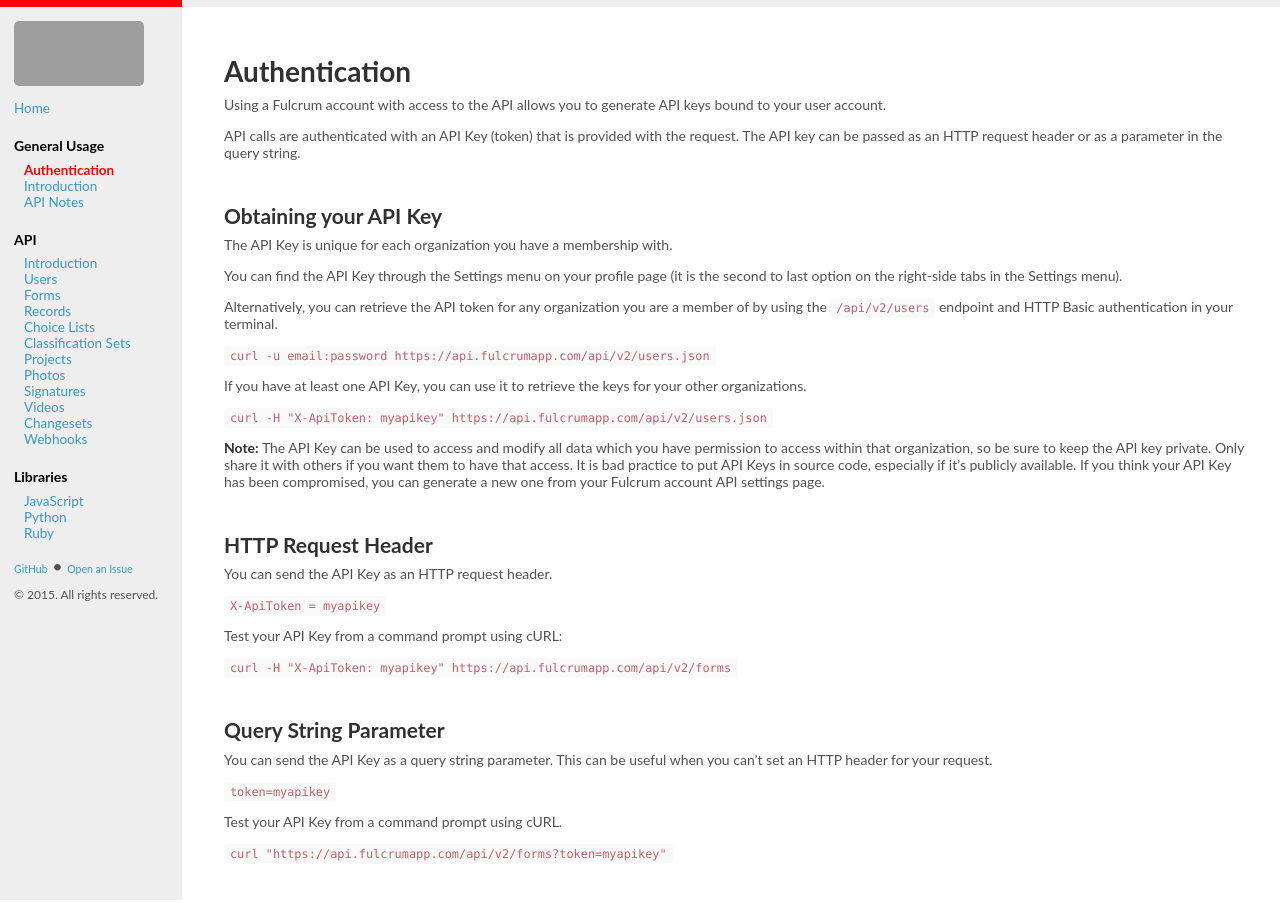
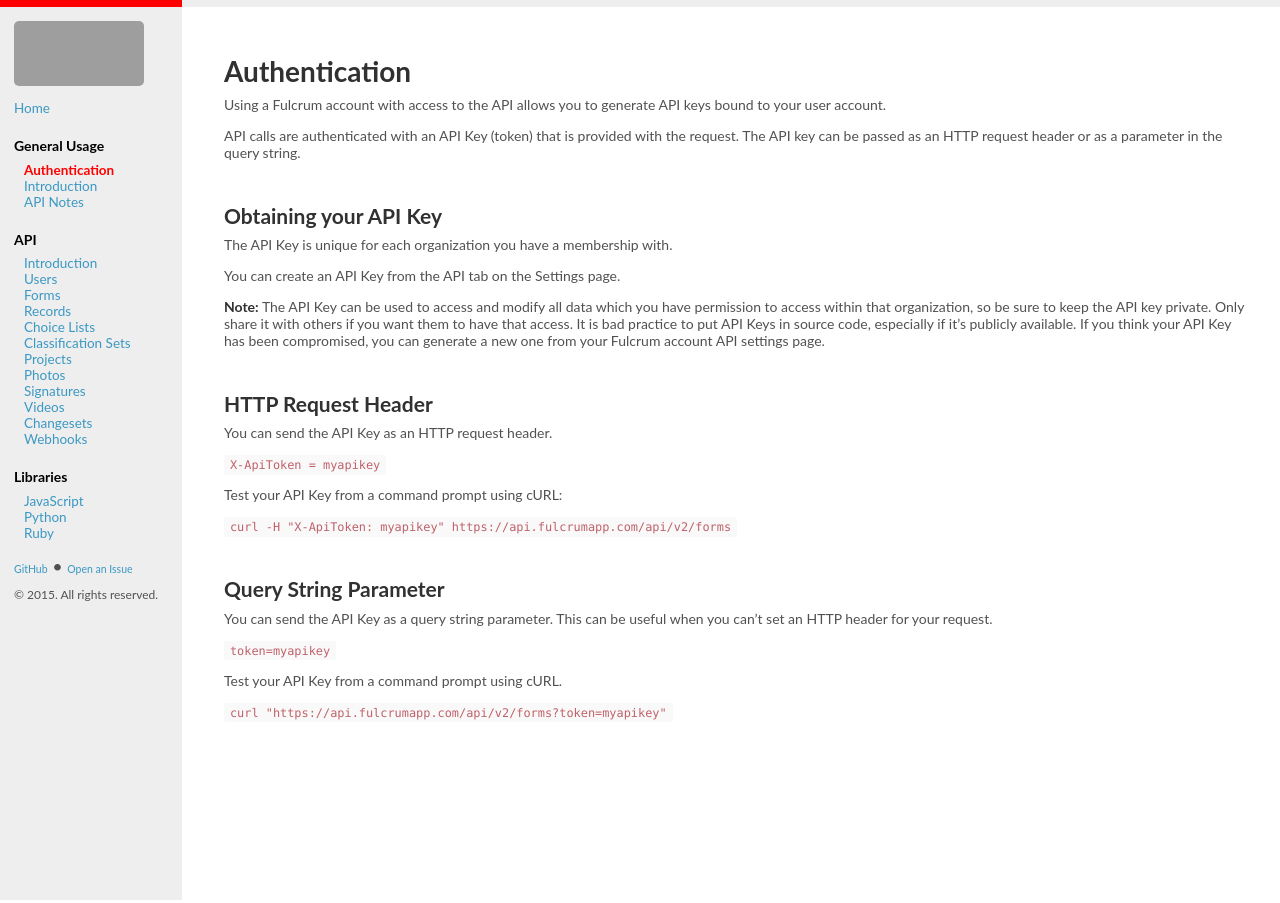
Before and after one commit to rylincoln/developer.fulcrumapp.com, a Jekyll site: the page built from _general/authentication.md, in a window 1280 px wide. Built offline with Jekyll 4.4.1, drawn with Linux system fonts in a browser that asks for light colours; grey boxes are pictures that could not be loaded.

Commit message:
Update API authentication info

```diff
--- a/_general/authentication.md
+++ b/_general/authentication.md
@@ -15,15 +15,7 @@ API calls are authenticated with an API Key (token) that is provided with the re
 
 The API Key is unique for each organization you have a membership with.
 
-You can find the API Key through the Settings menu on your profile page (it is the second to last option on the right-side tabs in the Settings menu).
-
-Alternatively, you can retrieve the API token for any organization you are a member of by using the `/api/v2/users` endpoint and HTTP Basic authentication in your terminal.
-
-`curl -u email:password https://api.fulcrumapp.com/api/v2/users.json`
-
-If you have at least one API Key, you can use it to retrieve the keys for your other organizations.
-
-`curl -H "X-ApiToken: myapikey" https://api.fulcrumapp.com/api/v2/users.json`
+You can create an API Key from the API tab on the Settings page.
 
 **Note:** The API Key can be used to access and modify all data which you have permission to access within that organization, so be sure to keep the API key private. Only share it with others if you want them to have that access. It is bad practice to put API Keys in source code, especially if it’s publicly available. If you think your API Key has been compromised, you can generate a new one from your Fulcrum account API settings page.
 
```
